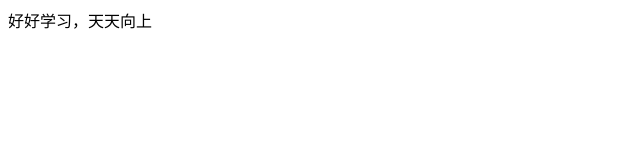
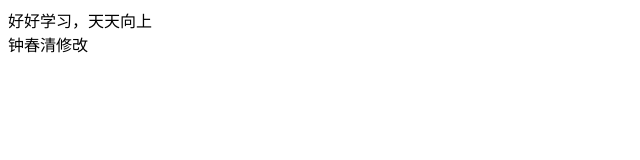
Before and after one commit to zhongchunqing/firstdemo, a plain HTML site: page zhongchunqing.html in a window 1280 px wide. Shown: the whole page, without its empty margins (0-640 px from the left). Drawn offline with Linux system fonts and the light colour scheme.

Commit message:
钟春清修改0109

```diff
--- a/zhongchunqing.html
+++ b/zhongchunqing.html
@@ -7,5 +7,6 @@
 </head>
 <body>
     <div>好好学习，天天向上</div>
+    <div>钟春清修改</div>
 </body>
 </html>
```
